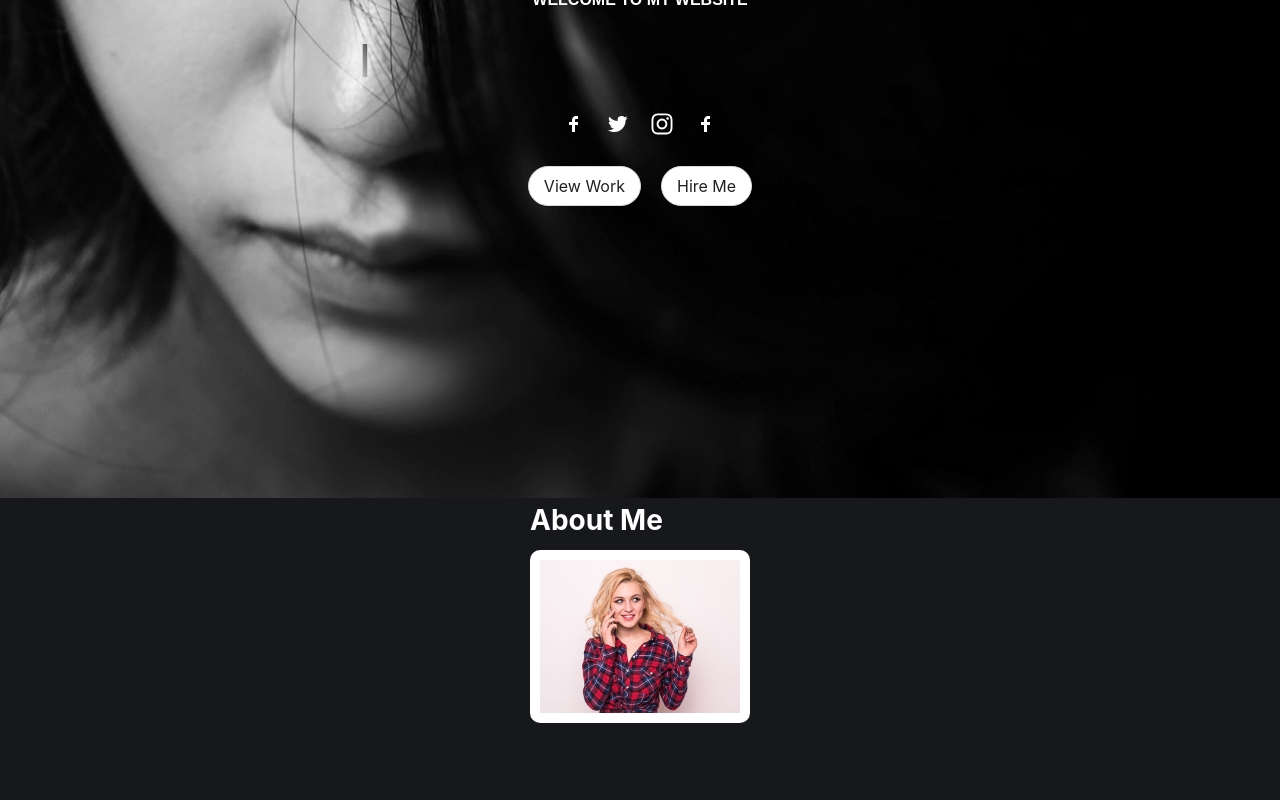
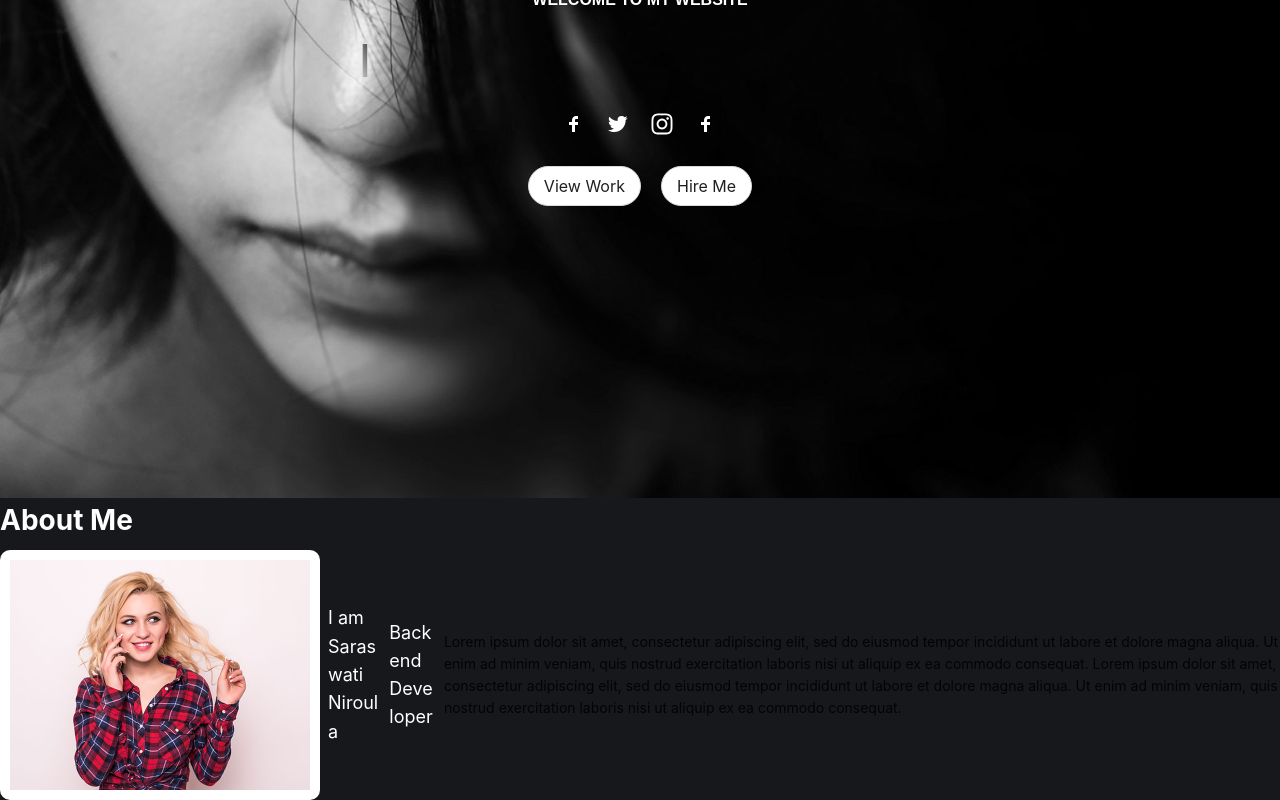
Before and after one commit to Sapnaasubedi/Saruportfolio, a React (Create React App) app in the folder my-portfolio/: page / in a window 1280 px wide. Shown: the part 389-1189 px from the top of the page. Before the commit the page ends 1112 px from the top, so only its background shows below. Built offline with nearby package versions, Linux system fonts and the light colour scheme.

Commit message:
feat: add about text content

```diff
--- a/my-portfolio/src/components/About.tsx
+++ b/my-portfolio/src/components/About.tsx
@@ -1,4 +1,4 @@
-import { Space, Typography, Image, Flex } from "antd";
+import { Space, Typography, Image, Flex, Button } from "antd";
 import "./hero.css";
 import AboutImage from "../assets/about.jpg";
 
@@ -6,13 +6,32 @@ const { Text } = Typography;
 const About = () => {
   return (
     <Flex justify="center">
-        <Space direction="vertical"><Text style={{ color: "white", fontSize: "28px", fontWeight: "bold" }}>
-        About Me
-      </Text>
-      <Space direction="horizontal">
-      <div className="about"> <Image width={200} src={AboutImage} /></div>
-      </Space></Space>
+      <Space direction="vertical">
+        <Text style={{ color: "white", fontSize: "28px", fontWeight: "bold" }}>
+          About Me
+        </Text>
+        <Space direction="horizontal">
+          <div className="about">
+            <Image width={300} src={AboutImage} />
+          </div>
 
+          <Space>
+            <Text style={{ color: "white", fontSize: "18px" }}>I am Saraswati Niroula</Text>
+            <Text style={{ color: "white", fontSize: "18px" }}>Backend Developer</Text>
+
+            <Text>
+              Lorem ipsum dolor sit amet, consectetur adipiscing elit, sed do
+              eiusmod tempor incididunt ut labore et dolore magna aliqua. Ut
+              enim ad minim veniam, quis nostrud exercitation laboris nisi ut
+              aliquip ex ea commodo consequat. Lorem ipsum dolor sit amet,
+              consectetur adipiscing elit, sed do eiusmod tempor incididunt ut
+              labore et dolore magna aliqua. Ut enim ad minim veniam, quis
+              nostrud exercitation laboris nisi ut aliquip ex ea commodo
+              consequat.
+            </Text>
+          </Space>
+        </Space>
+      </Space>
     </Flex>
   );
 };
```
